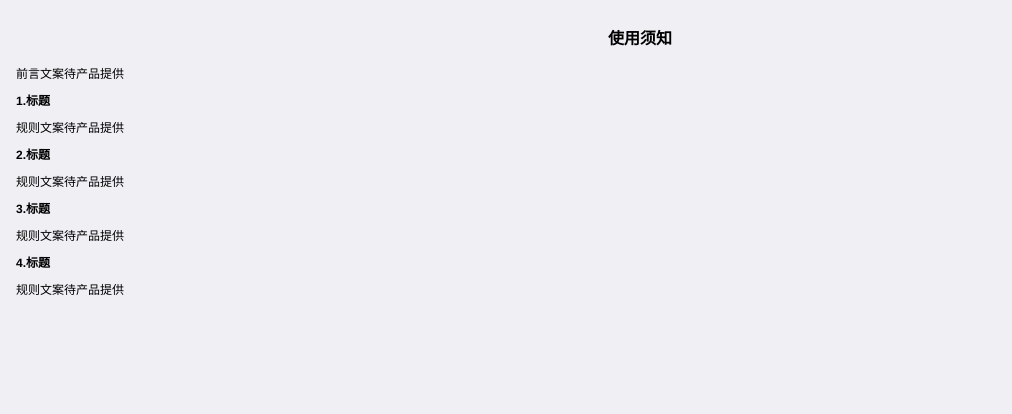
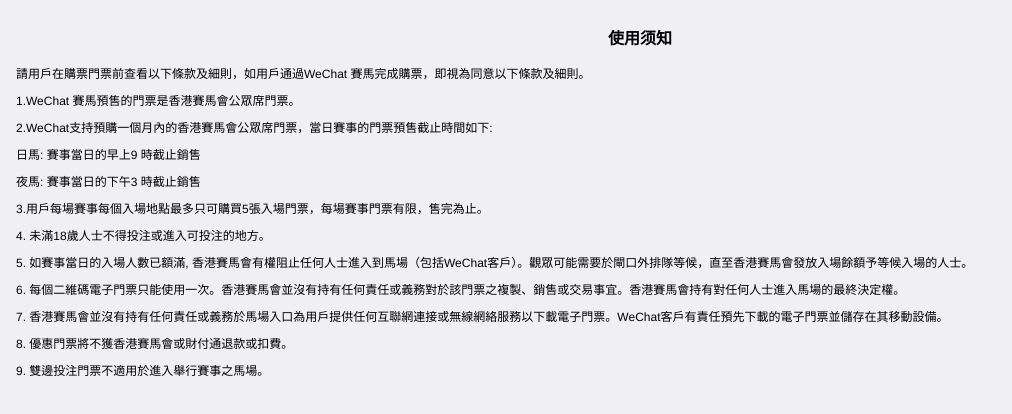
Before and after one commit to simplewei/hkjc, a website: page app/pages/notice.html in a window 1280 px wide. Shown: the whole page, without its empty margins (0-1012 px from the left). Drawn offline with Linux system fonts and the light colour scheme.

Commit message:
文案修改

```diff
--- a/app/pages/notice.html
+++ b/app/pages/notice.html
@@ -23,17 +23,21 @@
 		<div class="main">
 			<h1>使用须知</h1>
 			<div class="foreword">
-				<p>前言文案待产品提供</p>
+				<p>請用戶在購票門票前查看以下條款及細則，如用戶通過WeChat 賽馬完成購票，即視為同意以下條款及細則。</p>
 			</div>
 			<div class="cnt">
-				<h2>1.标题</h2>
-				<p>规则文案待产品提供</p>
-				<h2>2.标题</h2>
-				<p>规则文案待产品提供</p>
-				<h2>3.标题</h2>
-				<p>规则文案待产品提供</p>
-				<h2>4.标题</h2>
-				<p>规则文案待产品提供</p>
+				<p>1.WeChat 賽馬預售的門票是香港賽馬會公眾席門票。</p>
+				<p>2.WeChat支持預購一個月內的香港賽馬會公眾席門票，當日賽事的門票預售截止時間如下:</p>
+				<p>日馬: 賽事當日的早上9 時截止銷售</p>
+				<p>夜馬: 賽事當日的下午3 時截止銷售</p>
+				<p>3.用戶每場賽事每個入場地點最多只可購買5張入場門票，每場賽事門票有限，售完為止。</p>
+				<p>4.  未滿18歲人士不得投注或進入可投注的地方。</p>
+				<p>5.  如賽事當日的入場人數已額滿, 香港賽馬會有權阻止任何人士進入到馬場（包括WeChat客戶）。觀眾可能需要於閘口外排隊等候，直至香港賽馬會發放入場餘額予等候入場的人士。</p>
+				<p>6. 每個二維碼電子門票只能使用一次。香港賽馬會並沒有持有任何責任或義務對於該門票之複製、銷售或交易事宜。香港賽馬會持有對任何人士進入馬場的最終決定權。</p>
+				<p>7. 香港賽馬會並沒有持有任何責任或義務於馬場入口為用戶提供任何互聯網連接或無線網絡服務以下載電子門票。WeChat客戶有責任預先下載的電子門票並儲存在其移動設備。</p>
+				<p>8. 優惠門票將不獲香港賽馬會或財付通退款或扣費。</p>
+				<p>9. 雙邊投注門票不適用於進入舉行賽事之馬場。</p>
+
 			</div>
 		</div>
 	</div>
```
Also changed, not shown: 1 other file.
